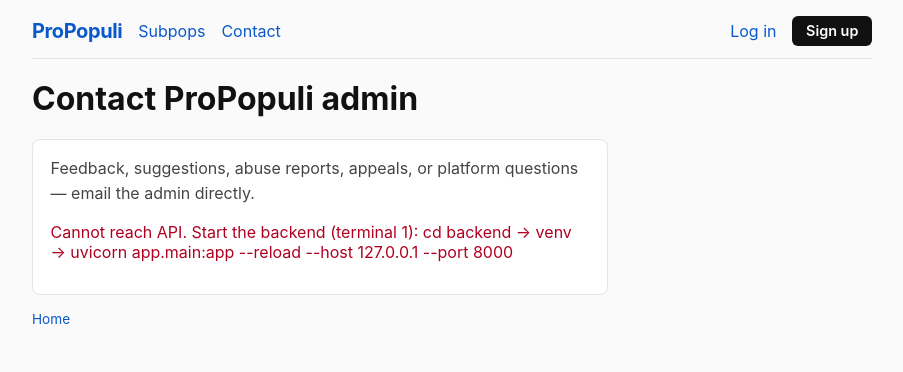
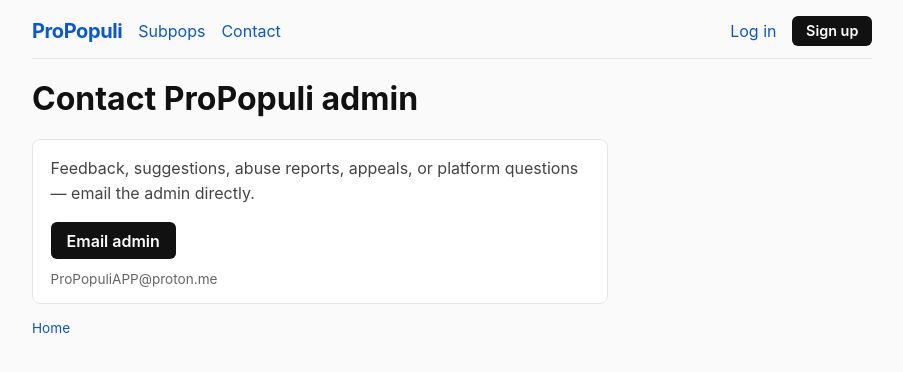
Before and after one commit to VesperRun/ProPopuliAPP, a Next.js app in the folder frontend/: page /contact in a window 1280 px wide. Shown: the top 372 px of the page, without its empty margins (188-1091 px from the left). Built offline with nearby package versions, Linux system fonts and the light colour scheme; no server answers.

Commit message:
Fix contact page with default ProPopuliAPP@proton.me mailto

```diff
--- a/frontend/app/contact/page.js
+++ b/frontend/app/contact/page.js
@@ -4,21 +4,18 @@
 import { useEffect, useState } from "react";
 import Nav from "../../components/Nav";
 import { api } from "../../lib/api";
+import { DEFAULT_ADMIN_EMAIL } from "../../lib/contact";
 
 export default function ContactPage() {
-  const [adminEmail, setAdminEmail] = useState(null);
-  const [loaded, setLoaded] = useState(false);
-  const [error, setError] = useState("");
+  const [adminEmail, setAdminEmail] = useState(DEFAULT_ADMIN_EMAIL);
 
   useEffect(() => {
     api("/public/contact")
       .then((data) => {
-        setAdminEmail(data.admin_email);
-        setLoaded(true);
+        if (data.admin_email) setAdminEmail(data.admin_email);
       })
-      .catch((e) => {
-        setError(e.message);
-        setLoaded(true);
+      .catch(() => {
+        /* Keep DEFAULT_ADMIN_EMAIL if API is down or route not deployed yet */
       });
   }, []);
 
@@ -30,8 +27,6 @@
         <p style={{ color: "#444", lineHeight: 1.55, marginTop: 0 }}>
           Feedback, suggestions, abuse reports, appeals, or platform questions — email the admin directly.
         </p>
-        {error && <p style={{ color: "#b00020" }}>{error}</p>}
-        {loaded && !error && adminEmail && (
         <p style={{ marginBottom: 0 }}>
           <a className="btn" href={`mailto:${encodeURIComponent(adminEmail)}`}>
             Email admin
@@ -40,13 +35,6 @@
             {adminEmail}
           </span>
         </p>
-        )}
-        {loaded && !error && !adminEmail && (
-          <p className="meta" style={{ marginBottom: 0 }}>
-            Admin contact is not configured yet. Set <code>CONTACT_ADMIN_EMAIL</code> in backend{" "}
-            <code>.env</code> and restart the API.
-          </p>
-        )}
       </section>
       <p className="meta" style={{ marginTop: "1rem" }}>
         <Link href="/">Home</Link>
--- /dev/null
+++ b/frontend/lib/contact.js
@@ -0,0 +1,2 @@
+/** Public admin inbox (also default in backend config). */
+export const DEFAULT_ADMIN_EMAIL = "ProPopuliAPP@proton.me";
```
Lines whose indentation alone changed are shown as unchanged.
